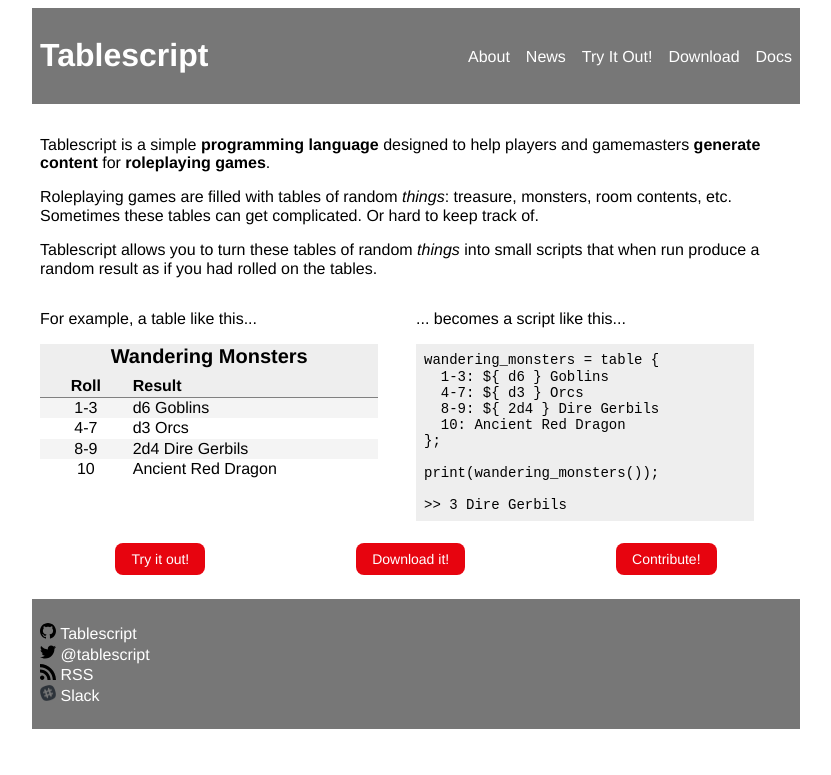
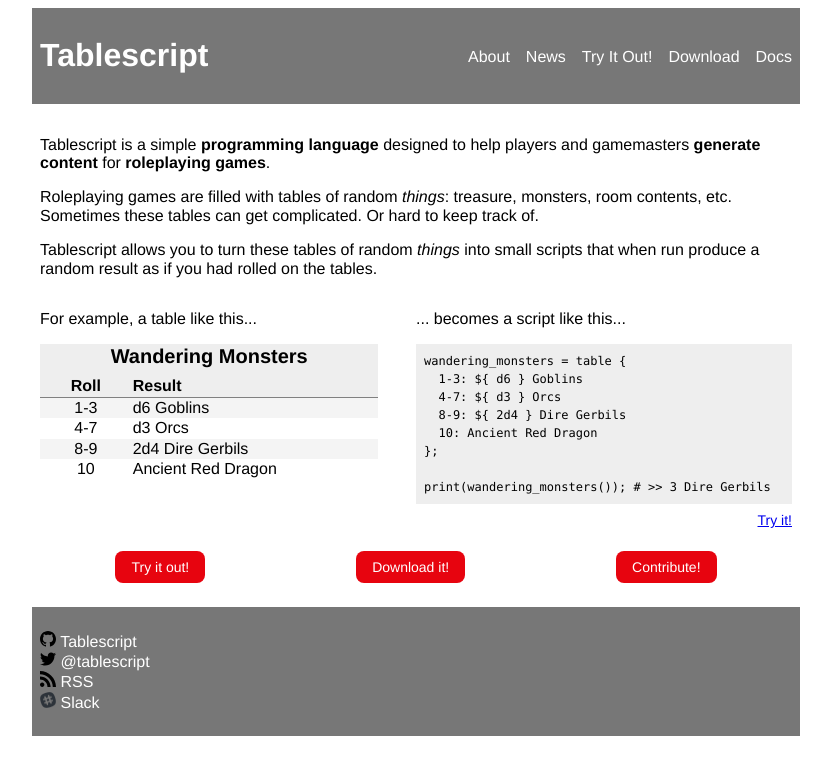
Before and after one commit to Tablescript/tablescript.github.io, a Jekyll site: the page built from index.md, in a window 1280 px wide. Shown: the top 775 px of the page, without its empty margins (224-1055 px from the left). Built offline with Jekyll 4.4.1, drawn with Linux system fonts in a browser that asks for light colours; nearby versions of some CDN libraries.

Commit message:
Style landing page for mobile

```diff
--- a/index.md
+++ b/index.md
@@ -11,10 +11,10 @@
 
 Tablescript allows you to turn these tables of random _things_ into small scripts that when run produce a random result as if you had rolled on the tables.
 
-<div class="flex flex-row justify-between">
-  <div class="w-50">
+<div class="flex flex-column flex-row-ns justify-between">
+  <div class="w-100 w-50-ns">
     <p>For example, a table like this...</p>
-    <table class="collapse w-90">
+    <table class="collapse w-100 w-90-ns">
       <thead class="bg-light-gray bb">
         <tr>
           <th class="tc f4 pb2" colspan="2">Wandering Monsters</th>
@@ -44,9 +44,9 @@
       </tbody>
     </table>
   </div>
-  <div class="w-50">
+  <div class="w-100 w-50-ns">
     <p>... becomes a script like this...</p>
-    <pre class="bg-light-gray pa2 f6 w-90">
+{% capture code %}
 wandering_monsters = table {
   1-3: ${ d6 } Goblins
   4-7: ${ d3 } Orcs
@@ -54,10 +54,9 @@
   10: Ancient Red Dragon
 };
 
-print(wandering_monsters());
-
->> 3 Dire Gerbils
-</pre>
+print(wandering_monsters()); # >> 3 Dire Gerbils
+{% endcapture %}
+{% include code.html code=code %}
   </div>
 </div>
 
```
